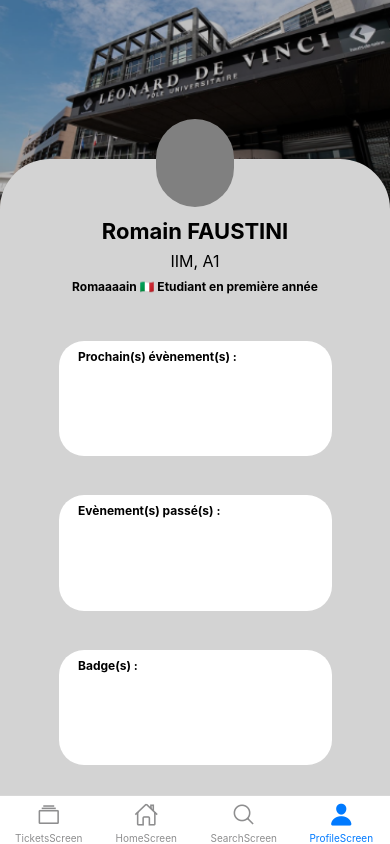
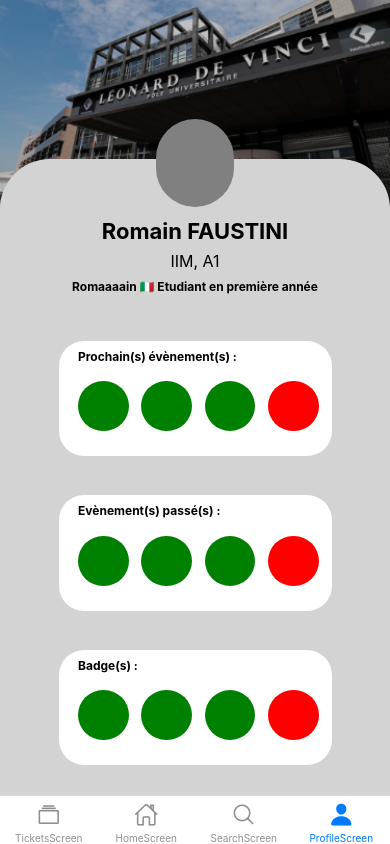
Before and after one commit to Nicoalz/SigmaDevlab, a React Native app: screen /ProfileScreen in a window 390 px wide. Built offline with nearby package versions, Linux system fonts and the light colour scheme; no server answers.

Commit message:
Ajout des ronds pour event past event futur et badges

```diff
--- a/navigation/screens/ProfileScreen.js
+++ b/navigation/screens/ProfileScreen.js
@@ -1,11 +1,12 @@
 import React from 'react';
-import {ImageBackground, Image, StyleSheet, Text, TextInput, View, ScrollView } from 'react-native';
+import {ImageBackground, Image, StyleSheet, Text, TextInput, View, SafeAreaView, ScrollView, StatusBar} from 'react-native';
 
 
 
 export default function ProfileScreen({ navigation }) {
     return (
-        <View style={styles.profil_container}>
+      <SafeAreaView style={styles.profil_container}>
+
 
         <ImageBackground style={styles.profil_imgcouverture} source={require('./../../assets/imgprofil/pulv_bg.png')}>
         </ImageBackground>
@@ -15,33 +16,41 @@ export default function ProfileScreen({ navigation }) {
           <Text style={styles.profil_textM} >IIM, A1</Text>
           <Text style={styles.profil_textP} >Romaaaain 🇮🇹 Etudiant en première année</Text>
 
+
+          {/*  On créer le block prochain évènement */}
           <View style={styles.profil_block}>
             <Text style={styles.profil_textP} >Prochain(s) évènement(s) :</Text>
 
             <View style={styles.profil_rondgroupe}>
               <View style={styles.profil_rond}></View>
               <View style={styles.profil_rond}></View>
+              <View style={styles.profil_rond}></View>
+              <View style={styles.profil_rondPlus}></View>
             </View>
           </View>
 
-
+          {/*  On créer le block Evenements passé */}
           <View style={styles.profil_block}>
             <Text style={styles.profil_textP} >Evènement(s) passé(s) : </Text>
 
             <View style={styles.profil_rondgroupe}>
               <View style={styles.profil_rond}></View>
               <View style={styles.profil_rond}></View>
+              <View style={styles.profil_rond}></View>
+              <View style={styles.profil_rondPlus}></View>
             </View>
 
           </View>
 
-
+          {/*  On créer le block Badges */}
           <View style={styles.profil_block}>
             <Text style={styles.profil_textP} >Badge(s) :</Text>
 
             <View style={styles.profil_rondgroupe}>
               <View style={styles.profil_rond}></View>
               <View style={styles.profil_rond}></View>
+              <View style={styles.profil_rond}></View>
+              <View style={styles.profil_rondPlus}></View>
             </View>
 
           </View>
@@ -53,7 +62,7 @@ export default function ProfileScreen({ navigation }) {
         <View style={styles.profil_profil}>
         </View>
 
-      </View>
+      </SafeAreaView>
     );
 }
 
@@ -63,7 +72,7 @@ export default function ProfileScreen({ navigation }) {
 
 const styles = StyleSheet.create({
   profil_container: {
-    flex: 1
+    flex: 1,
   },
   profil_imgcouverture: {
     position: 'absolute',
@@ -128,26 +137,40 @@ const styles = StyleSheet.create({
     marginBottom: '2%',
     maxWidth: '70%',
   },
+
   profil_block: {
     color: 'black',
-    minWidth: '70%',
+    width: '70%',
     backgroundColor: 'white',
     height: '20%',
     marginTop:'10%',
-    //border: '3px solid black',
+    // border: '3px solid black',
     borderRadius: 25,
     paddingTop: '2%',
-    paddingLeft: '5%'
+    paddingLeft: '5%',
   },
   profil_rondgroupe: {
-    minWidth: '40%',
+    minWidth: '100%',
+    padding:0,
+    height:100,
+    textAlign: 'center',
+    flexDirection:'row',
+    marginTop:'5%',
   },
 
   profil_rond: {
-    minWidth: '20%',
-    minHeight: '11%',
-    borderRadius:1000,
-    //backgroundColor: 'green',
+    height:'50%',
+    borderRadius: 1000,
+    backgroundColor: 'green',
+    flex: 0.25,
+    marginRight:'5%',
+  },
+  profil_rondPlus: {
+    height:'50%',
+    borderRadius: 1000,
+    backgroundColor: 'red',
+    flex: 0.25,
+    marginRight:'5%',
   },
 
 
```
